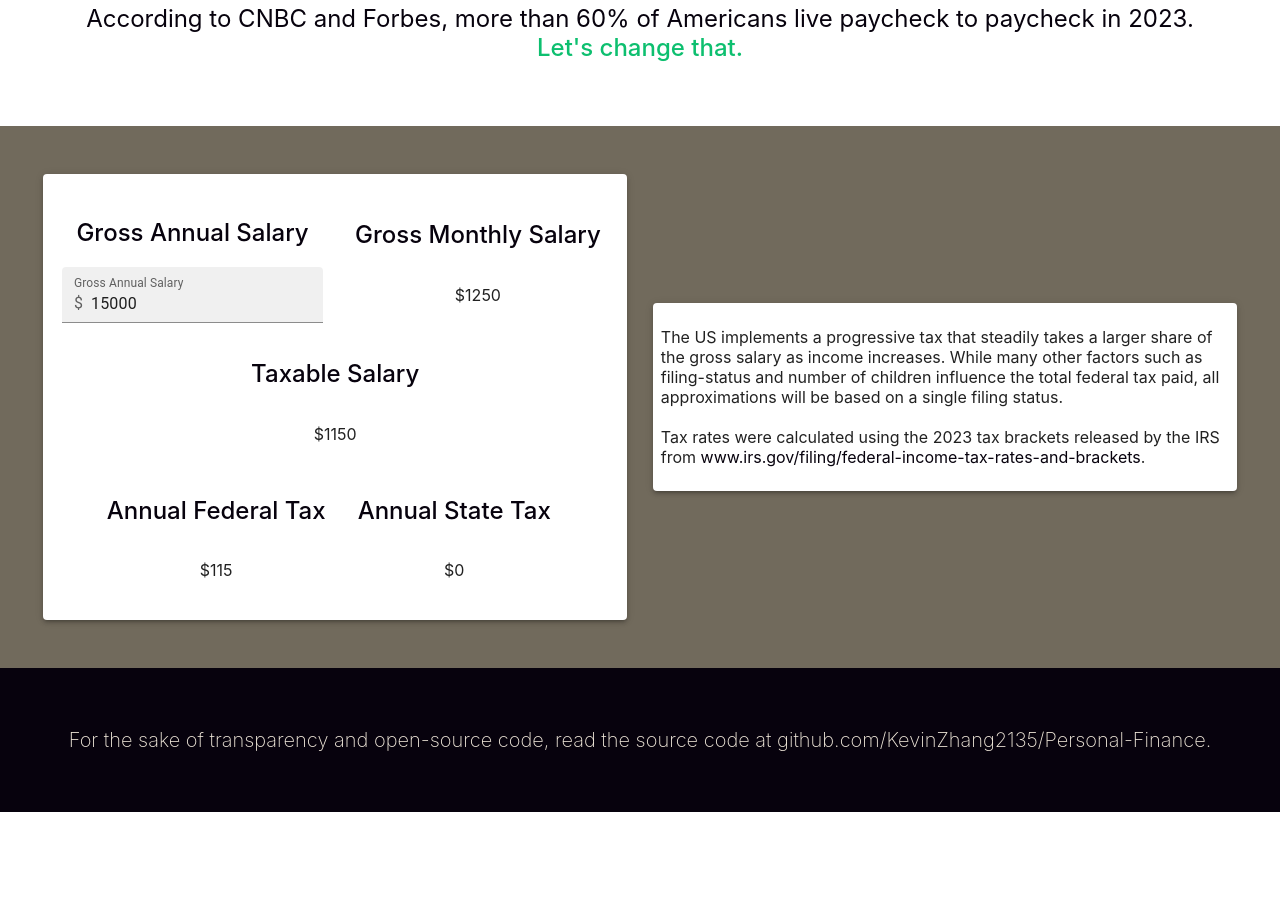
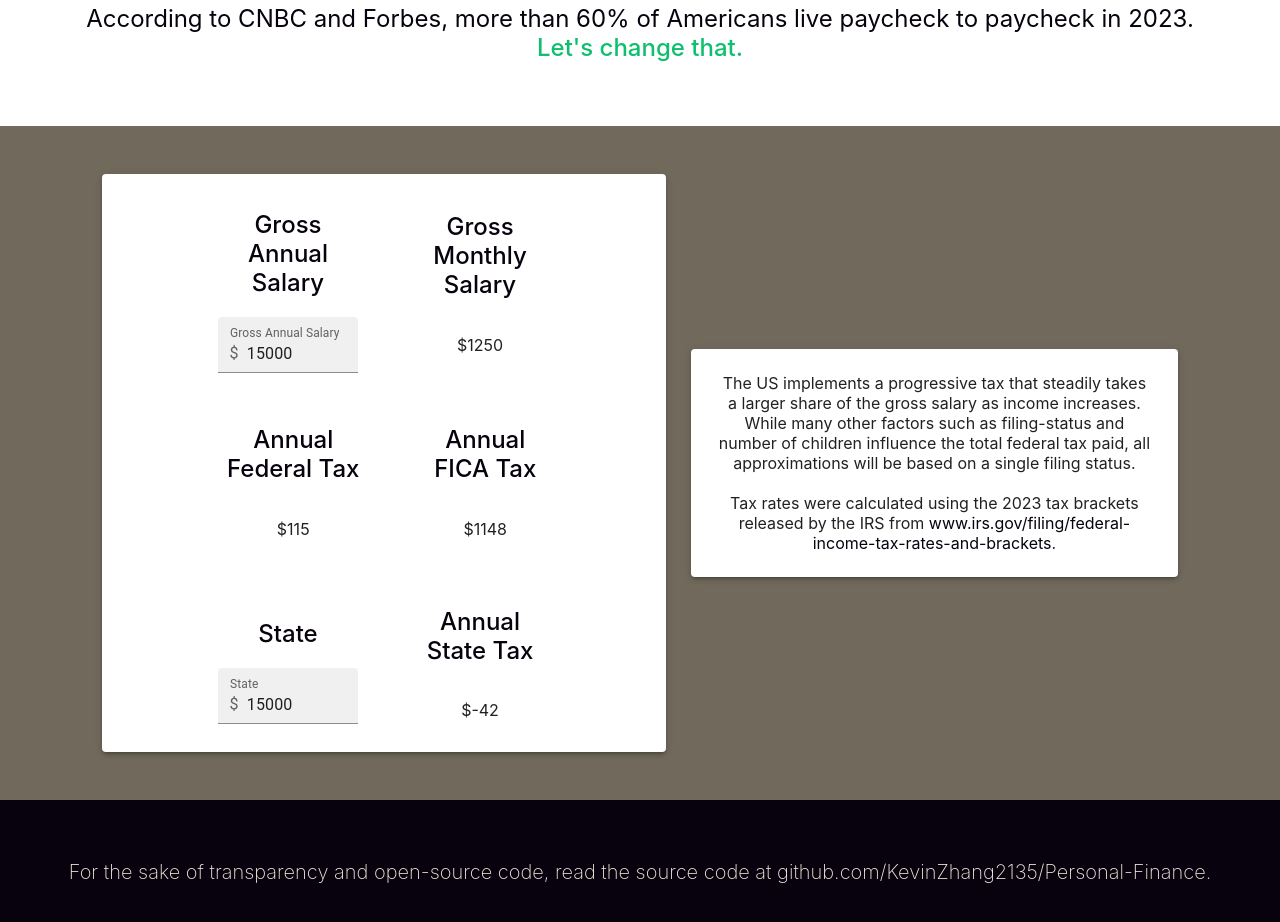
Before and after one commit to KevinZhang2135/personal-finance, a React (Create React App) app: page / in a window 1280 px wide. Shown: the part 940-1862 px from the top of the page. Before the commit the page ends 1752 px from the top, so only its background shows below. Built offline with nearby package versions, Linux system fonts and the light colour scheme.

Commit message:
State Taxes

```diff
--- a/src/App.css
+++ b/src/App.css
@@ -27,7 +27,6 @@
 }
 
 .footer a {
-	/* Font */
 	color: #f1e9db;
 }
 
@@ -49,7 +48,7 @@
 	align-items: center;
 	justify-content: center;
 
-	padding: 1vh;
+	padding: 1vh 2vw;
 }
 
 .container-row {
@@ -59,26 +58,32 @@
 	align-items: center;
 	justify-content: center;
 
-	padding: 1vh;
+	padding: 1vh 2vw;
 }
 
 .col-2 {
 	/* Display */
-	min-width: 50%;
+	width: 50%;
 }
 
-.khaki-border {
-	border-color: #a39b8b;
-	border-style: solid;
-	border-width: 10%;
-	border-radius: 2rem;
+.col-3 {
+	min-width: 33.33%;
 }
 
-.gim-grey-border {
-	border-color: #716a5c;
-	border-style: solid;
-	border-width: 10%;
-	border-radius: 2rem;
+.text-align-center {
+	text-align: center;
+}
+
+.bg-khaki {
+    background-color: #716a5c;
+}
+
+.bg-dim-grey {
+    background-color: #716a5c;
+}
+
+.bg-black {
+    background-color: #07020d;
 }
 
 .parallax {
@@ -109,7 +114,7 @@
 
 /*
  * black     #07020d
- * gim grey  #716a5c
+ * dim grey  #716a5c
  * khaki     #a39b8b
  * alabaster #f1e9db
  * emerald   #0dbf6f
--- a/src/App.js
+++ b/src/App.js
@@ -9,14 +9,15 @@ import Footer from "./components/Footer.jsx";
 const App = () => {
 	// $15,000 is the minimum wage salary set by US as of 2023
 	let [salary, setSalary] = useState(15000);
+	let [state, setState] = useState("california");
+
 	let [taxes, setTaxes] = useState({
 		federal: calculateTax(salary, "federal"),
-		state: 0,
-		socialSecurityMedicaid: 0,
+		state: calculateTax(salary, state),
+		fica: salary * 0.0765,
 	});
 
-	// let [state, setState] = useState("california");
-
+	console.log(state);
 	return (
 		<div>
 			<Banner />
@@ -43,13 +44,18 @@ const App = () => {
 };
 
 const calculateTax = (annualSalary, type) => {
-	// additional tax of $90 per $10,000 of income earned above $200,000
-	let totalTax = (Math.max(0, annualSalary - 200000) * 90) / 10000;
+	let totalTax = 0;
 
-	// $13850 is the tax exemption with a single filing status
-	annualSalary = Math.max(0, annualSalary - 13850);
+	if (type === "federal")
+		// additional tax of $90 per $10,000 of income earned above $200,000
+		totalTax = (Math.max(0, annualSalary - 200000) * 90) / 10000;
 
-	for (let [key, taxRate] of Object.entries(taxBrackets[type]).reverse()) {
+	// deducts tax exemption with a single filing status
+	annualSalary = Math.max(0, annualSalary - taxBrackets[type].deduction);
+
+	for (let [key, taxRate] of Object.entries(
+		taxBrackets[type].brackets
+	).reverse()) {
 		const bracket = parseInt(key);
 
 		if (annualSalary > bracket) {
@@ -58,7 +64,8 @@ const calculateTax = (annualSalary, type) => {
 		}
 	}
 
-	return totalTax;
+	// reduces tax with credits with a single filing status
+	return totalTax - taxBrackets[type].credits;
 };
 
 export default App;
--- a/src/components/taxes/IncomeForm.jsx
+++ b/src/components/taxes/IncomeForm.jsx
@@ -35,12 +35,12 @@ const IncomeForm = (props) => {
 						}
 						sx={{ fontSize: "2vmin" }}
 						defaultValue="15000"
-						placeholder="Enter income"
 						onChange={(e) => {
 							const annualSalary = parseInt(e.target.value);
 							setSalary(annualSalary);
 							setTaxes({
 								federal: calculateTax(annualSalary, "federal"),
+								fica: annualSalary * 0.0765
 							});
 						}}
 					/>
--- a/src/components/taxes/StateForm.jsx
+++ b/src/components/taxes/StateForm.jsx
@@ -0,0 +1,52 @@
+import React from "react";
+import {
+	FormControl,
+	FilledInput,
+	InputAdornment,
+	InputLabel,
+} from "@mui/material";
+
+import { calculateTax } from "../../App";
+
+const StateForm = (props) => {
+	let { salary, setSalary, taxes, setTaxes } = props;
+
+	return (
+		<div className="container-row">
+			<div className="container-col col-2">
+				<h2>State</h2>
+				<FormControl variant="filled">
+					<InputLabel
+						htmlFor="filled-adornment-amount"
+						sx={{ fontSize: "2vmin" }}
+					>
+						State
+					</InputLabel>
+
+					<FilledInput
+						id="filled-adornment-amount"
+						startAdornment={
+							<InputAdornment
+								position="start"
+								sx={{ fontSize: "2vmin" }}
+							>
+								$
+							</InputAdornment>
+						}
+						sx={{ fontSize: "2vmin" }}
+						defaultValue="15000"
+						placeholder="Select state"
+						onChange={(e) => { }}
+					/>
+				</FormControl>
+			</div>
+
+			<div className="container-col col-2">
+				<h2>Annual State Tax</h2>
+				<p>${Math.round(taxes.state)}</p>
+			</div>
+		</div>
+	);
+};
+
+export default StateForm;
--- a/src/components/taxes/Taxes.jsx
+++ b/src/components/taxes/Taxes.jsx
@@ -1,17 +1,18 @@
 import React from "react";
 import { Paper } from "@mui/material";
 import IncomeForm from "./IncomeForm";
+import StateForm from "./StateForm";
 
 const Taxes = (props) => {
 	let { salary, setSalary, taxes, setTaxes } = props;
 
 	return (
-		<div className="container-fluid bg-khaki">
+		<div className="container-fluid bg-khaki text-align-center">
 			<div className="container-row">
 				<Paper
 					className="container-col col-2"
 					elevation={3}
-					sx={{ margin: "0vh 1vw" }}
+					sx={{ margin: "0vh 1vw", padding: "0vh 5vw" }}
 				>
 					<IncomeForm
 						salary={salary}
@@ -19,20 +20,24 @@ const Taxes = (props) => {
 						setTaxes={setTaxes}
 					></IncomeForm>
 
-					<h2>Taxable Salary</h2>
-					<p>${salary - 13850}</p>
-
 					<div className="container-row col">
-						<div className="container-col col-2">
+						<div className="container-col col-3">
 							<h2>Annual Federal Tax</h2>
 							<p>${Math.round(taxes.federal)}</p>
 						</div>
 
-						<div className="container-col col-2">
-							<h2>Annual State Tax</h2>
-							<p>${Math.round(taxes.state)}</p>
+						<div className="container-col col-3">
+							<h2>Annual FICA Tax</h2>
+							<p>${Math.round(taxes.fica)}</p>
 						</div>
 					</div>
+
+					<StateForm
+						salary={salary}
+						setSalary={setSalary}
+						taxes={taxes}
+						setTaxes={setTaxes}
+					></StateForm>
 				</Paper>
 
 				<Paper
--- a/src/index.css
+++ b/src/index.css
@@ -43,91 +43,3 @@ em {
     font-weight: 500;
     font-style: normal;
 }
-
-.container-fluid {
-	/* Display */
-	display: flex;
-	flex-direction: column;
-	align-items: center;
-	justify-content: center;
-
-	padding: 5vh 5vw;
-	min-width: 80vw;
-}
-
-.container-col {
-	/* Display */
-	display: flex;
-	flex-direction: column;
-	align-items: center;
-	justify-content: center;
-
-	padding: 1vh 2vw;
-}
-
-.container-row {
-	/* Display */
-	display: flex;
-	flex-direction: row;
-	align-items: center;
-	justify-content: center;
-
-	padding: 1vh 2vw;
-}
-
-.col-2 {
-	/* Display */
-	width: 50%;
-}
-
-.khaki-border {
-	border-color: #a39b8b;
-	border-style: solid;
-	border-width: 10%;
-	border-radius: 2rem;
-}
-
-.dim-grey-border {
-	border-color: #716a5c;
-	border-style: solid;
-	border-width: 10%;
-	border-radius: 2rem;
-}
-
-.bg-khaki {
-    background-color: #716a5c;
-}
-
-.bg-dim-grey {
-    background-color: #716a5c;
-}
-
-.bg-black {
-    background-color: #07020d;
-}
-
-.parallax {
-	/* Parallax scrolling effect */
-	background-attachment: fixed;
-	background-position: center;
-	background-repeat: no-repeat;
-	background-size: cover;
-}
-
-/* Turn off parallax scrolling for all tablets and phones. Increase/decrease the pixels if needed */
-@media only screen and (max-device-width: 1366px) {
-	.parallax {
-		background-attachment: scroll;
-	}
-}
-
-.button {
-	/* Display */
-	min-width: 20vw;
-	min-height: 10vh;
-	border-radius: 1vmin;
-
-	/* Font */
-	font-size: 3vmin;
-	text-align: center;
-}
--- a/src/res/taxBrackets.json
+++ b/src/res/taxBrackets.json
@@ -1,5 +1,8 @@
 {
 	"federal": {
+		"deduction": 13850,
+		"credits": 0,
+		"brackets": {
 			"0": 0.1,
 			"11000": 0.12,
 			"44725": 0.22,
@@ -7,9 +10,504 @@
 			"182100": 0.32,
 			"231250": 0.35,
 			"578125": 0.37
+		}
 	},
 
 	"alabama": {
-		"0": 0.01
+		"deduction": 4500,
+		"credits": 0,
+		"brackets": {
+			"0": 0.02,
+			"500": 0.04,
+			"3000": 0.05
+		}
+	},
+
+	"alaska": {
+		"deduction": 0,
+		"credits": 0,
+		"brackets": {}
+	},
+
+	"arizona": {
+		"deduction": 13850,
+		"credits": 0,
+		"brackets": { "0": 0.025 }
+	},
+
+	"arkansas": {
+		"deduction": 2270,
+		"credits": 29,
+		"brackets": {
+			"0": 0.02,
+			"4300": 0.04,
+			"8500": 0.049
+		}
+	},
+
+	"california": {
+		"deduction": 5202,
+		"credits": 140,
+		"brackets": {
+			"0": 0.01,
+			"10099": 0.02,
+			"23942": 0.04,
+			"37788": 0.06,
+			"52455": 0.08,
+			"66295": 0.093,
+			"338639": 0.103,
+			"406364": 0.113,
+			"677275": 0.123,
+			"1000000": 0.133
+		}
+	},
+
+	"colorado": {
+		"deduction": 13850,
+		"credits": 0,
+		"brackets": { "0": 0.044 }
+	},
+
+	"connecticut": {
+		"deduction": 15000,
+		"credits": 0,
+		"brackets": {
+			"0": 0.03,
+			"10000": 0.05,
+			"50000": 0.055,
+			"100000": 0.06,
+			"200000": 0.065,
+			"250000": 0.069,
+			"500000": 0.0699
+		}
+	},
+
+	"delaware": {
+		"deduction": 3250,
+		"credits": 110,
+		"brackets": {
+			"2000": 0.022,
+			"5000": 0.039,
+			"10000": 0.048,
+			"20000": 0.052,
+			"25000": 0.0555,
+			"60000": 0.066
+		}
+	},
+
+	"florida": {
+		"deduction": 0,
+		"credits": 0,
+		"brackets": {}
+	},
+
+	"georgia": {
+		"deduction": 8100,
+		"credits": 0,
+		"brackets": {
+			"0": 0.01,
+			"750": 0.02,
+			"2250": 0.03,
+			"3750": 0.04,
+			"5250": 0.05,
+			"7000": 0.0575
+		}
+	},
+
+	"hawaii": {
+		"deduction": 3344,
+		"credits": 0,
+		"brackets": {
+			"0": 0.014,
+			"2400": 0.032,
+			"4800": 0.055,
+			"9600": 0.064,
+			"14400": 0.068,
+			"19200": 0.072,
+			"24000": 0.076,
+			"36000": 0.079,
+			"48000": 0.0825,
+			"150000": 0.09,
+			"175000": 0.1,
+			"200000": 0.11
+		}
+	},
+
+	"idaho": {
+		"deduction": 13850,
+		"credits": 0,
+		"brackets": { "0": 0.058 }
+	},
+
+	"illinois": {
+		"deduction": 2425,
+		"credits": 0,
+		"brackets": { "0": 0.0495 }
+	},
+
+	"indiana": {
+		"deduction": 1000,
+		"credits": 0,
+		"brackets": { "0": 0.0315 }
+	},
+
+	"iowa": {
+		"deduction": 0,
+		"credits": 40,
+		"brackets": {
+			"0": 0.044,
+			"6000": 0.0482,
+			"30000": 0.057,
+			"75000": 0.06
+		}
+	},
+
+	"kansas": {
+		"deduction": 5750,
+		"credits": 0,
+		"brackets": {
+			"0": 0.031,
+			"15000": 0.0525,
+			"30000": 0.057
+		}
+	},
+
+	"kentucky": {
+		"deduction": 2770,
+		"credits": 0,
+		"brackets": { "0": 0.045 }
+	},
+
+	"louisiana": {
+		"deduction": 4500,
+		"credits": 0,
+		"brackets": {
+			"0": 0.0185,
+			"12500": 0.035,
+			"50000": 0.0425
+		}
+	},
+
+	"maine": {
+		"deduction": 18550,
+		"credits": 0,
+		"brackets": {
+			"0": 0.058,
+			"24500": 0.0675,
+			"58050": 0.0715
+		}
+	},
+
+	"maryland": {
+		"deduction": 5600,
+		"credits": 0,
+		"brackets": {
+			"0": 0.02,
+			"1000": 0.03,
+			"2000": 0.04,
+			"3000": 0.0475,
+			"100000": 0.05,
+			"125000": 0.0525,
+			"150000": 0.055,
+			"250000": 0.0575
+		}
+	},
+
+	"massachusetts": {
+		"deduction": 4400,
+		"credits": 0,
+		"brackets": {
+			"0": 0.05,
+			"1000000": 0.09
+		}
+	},
+
+	"michigan": {
+		"deduction": 5000,
+		"credits": 0,
+		"brackets": { "0": 0.0425 }
+	},
+
+	"minnesota": {
+		"deduction": 13825,
+		"credits": 0,
+		"brackets": {
+			"0": 0.0535,
+			"30070": 0.068,
+			"98760": 0.0785,
+			"183340": 0.0985
+		}
+	},
+
+	"mississippi": {
+		"deduction": 8300,
+		"credits": 0,
+		"brackets": { "10000": 0.05 }
+	},
+
+	"missouri": {
+		"deduction": 13850,
+		"credits": 0,
+		"brackets": {
+			"1121": 0.02,
+			"2242": 0.025,
+			"3363": 0.03,
+			"4484": 0.035,
+			"5605": 0.04,
+			"6726": 0.045,
+			"7847": 0.0495
+		}
+	},
+
+	"montana": {
+		"deduction": 8500,
+		"credits": 0,
+		"brackets": {
+			"0": 0.01,
+			"3600": 0.02,
+			"6300": 0.03,
+			"9700": 0.04,
+			"13000": 0.05,
+			"16800": 0.06,
+			"21600": 0.0675
+		}
+	},
+
+	"nebraska": {
+		"deduction": 7900,
+		"credits": 157,
+		"brackets": {
+			"0": 0.0246,
+			"3700": 0.0351,
+			"22170": 0.0501,
+			"35730": 0.0664
+		}
+	},
+
+	"nevada": {
+		"deduction": 0,
+		"credits": 0,
+		"brackets": {}
+	},
+
+	"new hampshire": {
+		"deduction": 2400,
+		"credits": 0,
+		"brackets": {}
+	},
+
+	"new jersey": {
+		"deduction": 1000,
+		"credits": 0,
+		"brackets": {
+			"0": 0.014,
+			"20000": 0.0175,
+			"35000": 0.035,
+			"40000": 0.05525,
+			"75000": 0.0637,
+			"500000": 0.0897,
+			"1000000": 0.1075
+		}
+	},
+
+	"new mexico": {
+		"deduction": 13850,
+		"credits": 0,
+		"brackets": {
+			"0": 0.017,
+			"5500": 0.032,
+			"11000": 0.047,
+			"16000": 0.049,
+			"210000": 0.059
+		}
+	},
+
+	"new york": {
+		"deduction": 8000,
+		"credits": 0,
+		"brackets": {
+			"0": 0.04,
+			"8500": 0.045,
+			"11700": 0.0525,
+			"13900": 0.055,
+			"80650": 0.06,
+			"215400": 0.0685,
+			"1077550": 0.0965,
+			"5000000": 0.103,
+			"25000000": 0.109
+		}
+	},
+
+	"north carolina": {
+		"deduction": 12750,
+		"credits": 0,
+		"brackets": { "0": 0.0475 }
+	},
+
+	"north dakota": {
+		"deduction": 13850,
+		"credits": 0,
+		"brackets": {
+			"0": 0.011,
+			"41775": 0.0204,
+			"101050": 0.0227,
+			"210825": 0.0264,
+			"458350": 0.029
+		}
+	},
+
+	"ohio": {
+		"deduction": 2400,
+		"credits": 0,
+		"brackets": {
+			"26050": 0.02765,
+			"46100": 0.03226,
+			"92150": 0.03688,
+			"115300": 0.0399
+		}
+	},
+
+	"oklahoma": {
+		"deduction": 7350,
+		"credits": 0,
+		"brackets": {
+			"0": 0.0025,
+			"1000": 0.0075,
+			"2500": 0.0175,
+			"3750": 0.0275,
+			"4900": 0.0375,
+			"7200": 0.0475
+		}
+	},
+
+	"oregon": {
+		"deduction": 2605,
+		"credits": 236,
+		"brackets": {
+			"0": 0.0475,
+			"4050": 0.0675,
+			"10200": 0.0875,
+			"125000": 0.099
+		}
+	},
+
+	"pennsylvania": {
+		"deduction": 0,
+		"credits": 0,
+		"brackets": { "0": 0.0307 }
+	},
+
+	"rhode island": {
+		"deduction": 14700,
+		"credits": 0,
+		"brackets": {
+			"0": 0.0375,
+			"68200": 0.0475,
+			"155050": 0.0599
+		}
+	},
+
+	"south carolina": {
+		"deduction": 13850,
+		"credits": 0,
+		"brackets": {
+			"3200": 0.03,
+			"16040": 0.065
+		}
+	},
+
+	"south dakota": {
+		"deduction": 0,
+		"credits": 0,
+		"brackets": {}
+	},
+
+	"tennessee": {
+		"deduction": 0,
+		"credits": 0,
+		"brackets": {}
+	},
+
+	"texas": {
+		"deduction": 0,
+		"credits": 0,
+		"brackets": {}
+	},
+
+	"utah": {
+		"deduction": 0,
+		"credits": 831,
+		"brackets": { "0": 0.0485 }
+	},
+
+	"vermont": {
+		"deduction": 11000,
+		"credits": 0,
+		"brackets": {
+			"0": 0.0335,
+			"42150": 0.066,
+			"102200": 0.076,
+			"213150": 0.0875
+		}
+	},
+
+	"virginia": {
+		"deduction": 8930,
+		"credits": 0,
+		"brackets": {
+			"0": 0.02,
+			"3000": 0.03,
+			"5000": 0.05,
+			"17000": 0.0575
+		}
+	},
+
+	"washington": {
+		"deduction": 250000,
+		"credits": 0,
+		"brackets": {}
+	},
+
+	"west virginia": {
+		"deduction": 2000,
+		"credits": 0,
+		"brackets": {
+			"0": 0.03,
+			"10000": 0.04,
+			"25000": 0.045,
+			"40000": 0.06,
+			"60000": 0.065
+		}
+	},
+
+	"wisconsin": {
+		"deduction": 13460,
+		"credits": 0,
+		"brackets": {
+			"0": 0.0354,
+			"13810": 0.0465,
+			"27630": 0.053,
+			"304170": 0.0765
+		}
+	},
+
+	"wyoming": {
+		"deduction": 0,
+		"credits": 0,
+		"brackets": {}
+	},
+
+	"D.C.": {
+		"deduction": 13850,
+		"credits": 0,
+		"brackets": {
+			"0": 0.04,
+			"10000": 0.06,
+			"40000": 0.065,
+			"60000": 0.085,
+			"250000": 0.0925,
+			"500000": 0.0975,
+			"1000000": 0.1075
 		}
 	}
+}
```
Lines whose indentation alone changed are shown as unchanged.
